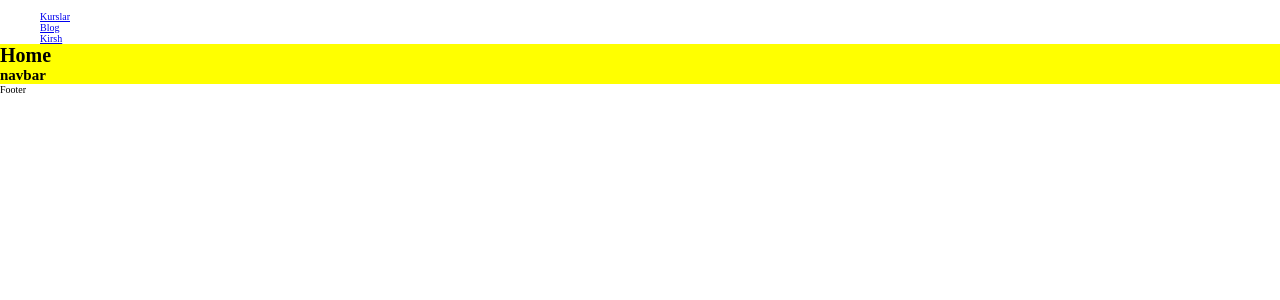
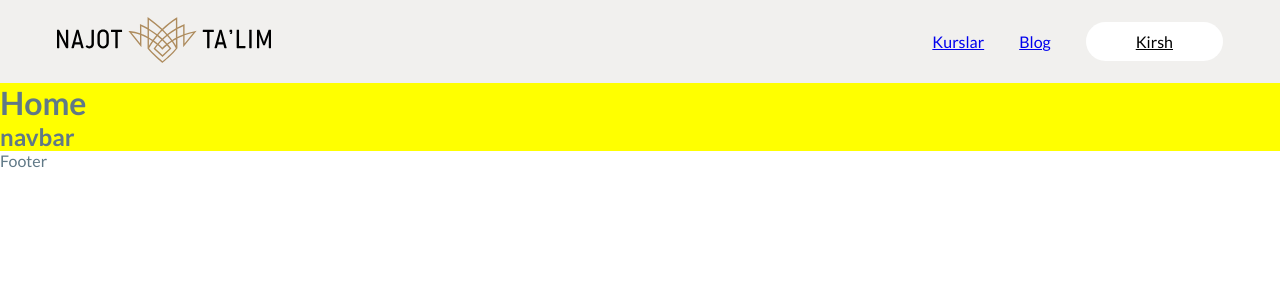
Before and after one commit to ismoilov223/Najot_talim, a React (Vite) app: page / in a window 1280 px wide. Shown: the top 300 px of the page. Built offline with nearby package versions, Linux system fonts and the light colour scheme.

Commit message:
font family

```diff
--- a/src/components/Navbar/Navbar.jsx
+++ b/src/components/Navbar/Navbar.jsx
@@ -1,13 +1,14 @@
 import React from 'react';
 import { NavbarStyled } from './Navbar.Styled';
 import { Link } from 'react-router-dom';
+import { logo_light } from '../../images';
 
 const Navbar = () => {
 	return (
 		<NavbarStyled className='nav'>
 			<div className='container'>
 				<div className='nav__logo'>
-					<img src='' alt='' className='nav__logo-img' />
+					<img src={logo_light} alt='' className='nav__logo-img' />
 				</div>
 				<div className='nav__category'>
 					<Link className='nav__category-item'>
--- a/src/components/Navbar/Navbar.styled.jsx
+++ b/src/components/Navbar/Navbar.styled.jsx
@@ -1,3 +1,25 @@
 import styled from 'styled-components';
 
-export const NavbarStyled = styled.nav``;
+export const NavbarStyled = styled.nav`
+	background-color: var(--header-bg);
+	padding: 1.7rem;
+	.container {
+		display: flex;
+		justify-content: space-between;
+	}
+	.nav {
+		&__logo {
+		}
+		&__category {
+			display: flex;
+			gap: 3.5rem;
+			align-items: center;
+			.enter {
+				padding: 1rem 5rem;
+				border-radius: 10rem;
+				background-color: #fff;
+				color: black;
+			}
+		}
+	}
+`;
--- a/src/images/index.js
+++ b/src/images/index.js
@@ -1,2 +1,2 @@
 export { default as hero } from './png/hero.png';
-export { default as logo_light } from './svg/logo_ligh';
+export { default as logo_light } from './svg/logo_light.svg';
--- a/src/index.css
+++ b/src/index.css
@@ -19,6 +19,10 @@ body {
 	height: 100%;
 	display: flex;
 	flex-direction: column;
+	color: #607987;
+	background-color: var(--bg);
+	font-size: 1.6rem;
+	font-family: 'Lato', sans-serif;
 }
 main {
 	flex-grow: 1;
```
